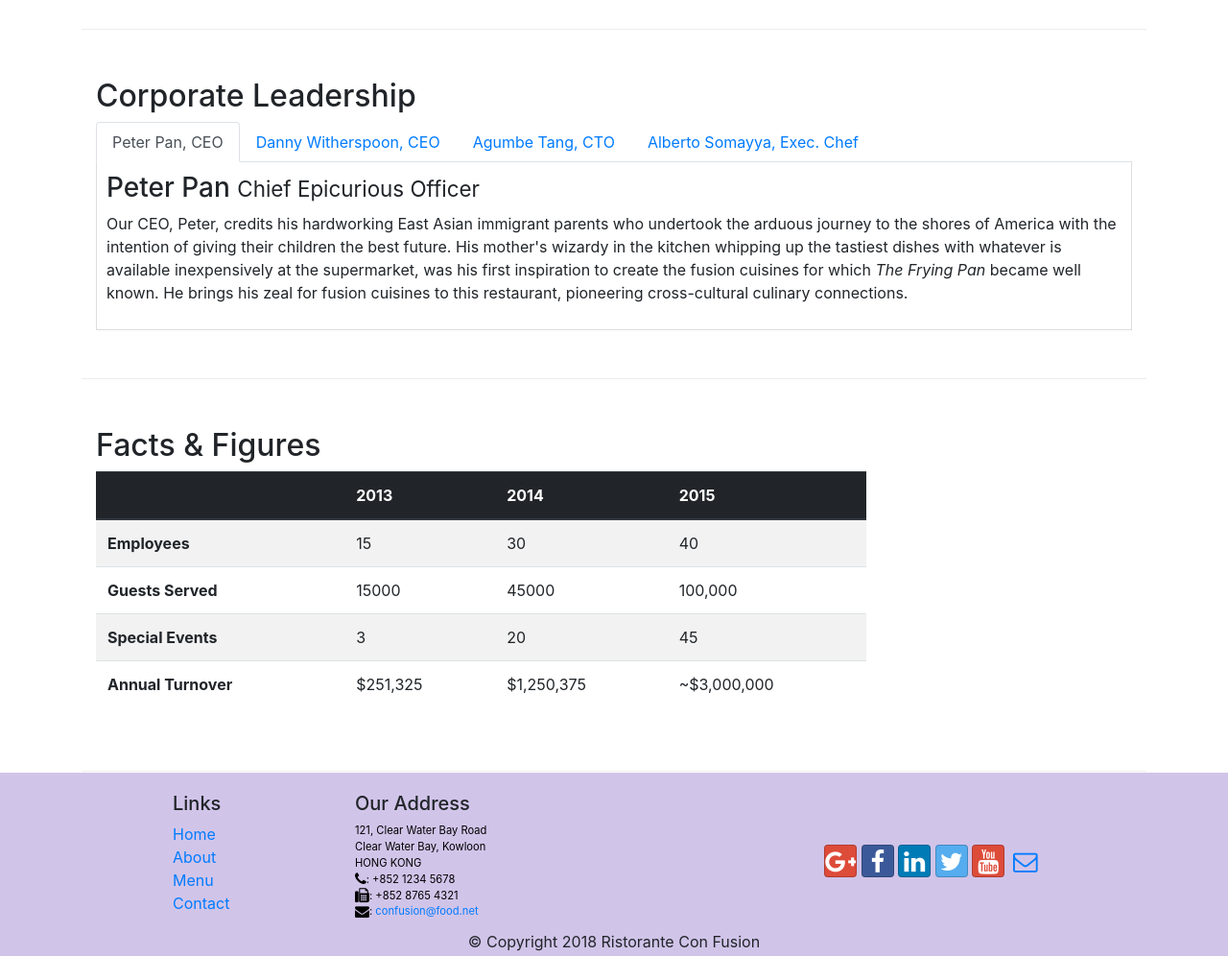
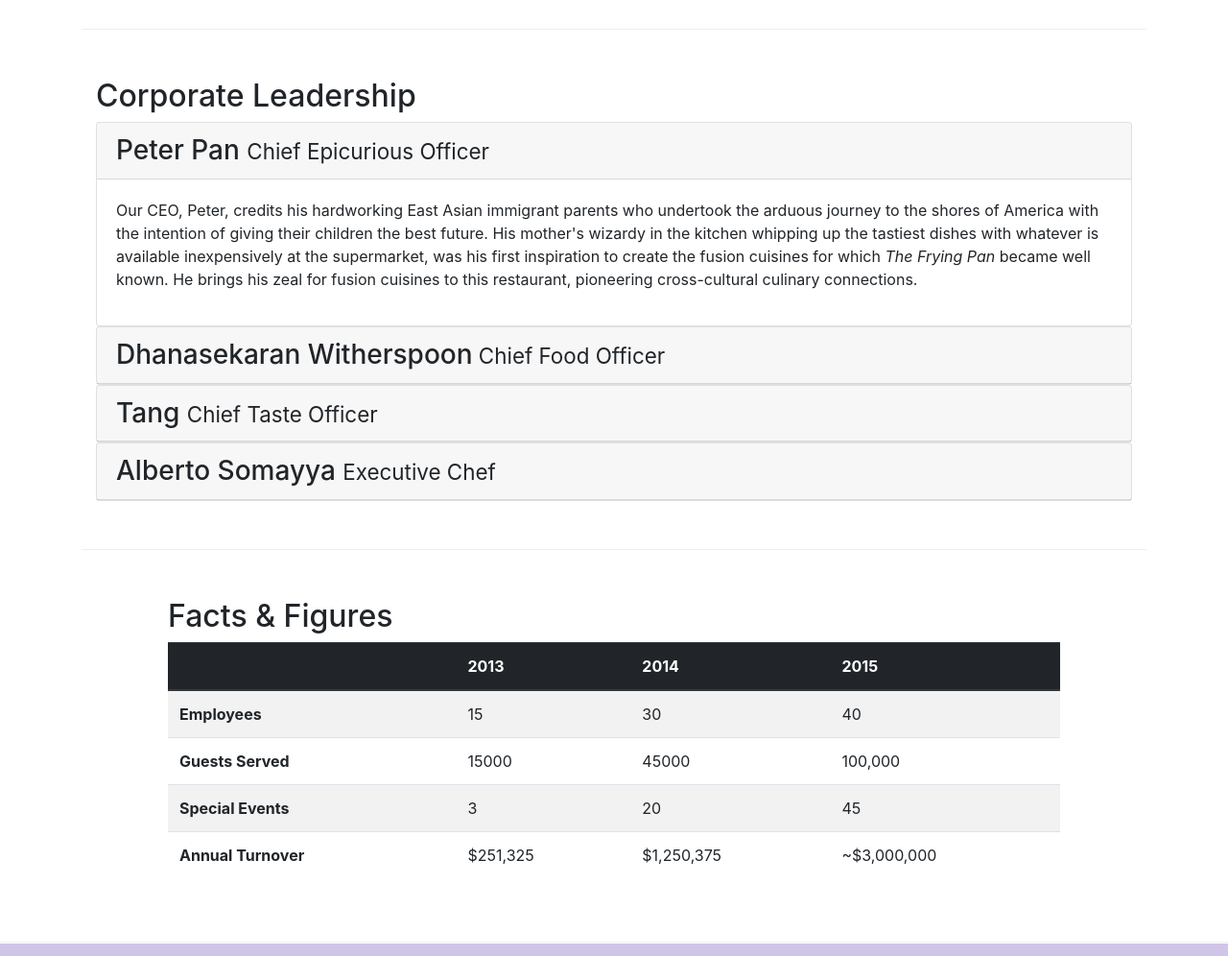
Before and after one commit to Valentyn23/bootstrap, a website: page aboutus.html in a window 1280 px wide. Shown: the part 920-1916 px from the top of the page at 96% size. Drawn offline with nearby package versions, Linux system fonts and the light colour scheme.

Commit message:
accordion

```diff
--- a/aboutus.html
+++ b/aboutus.html
@@ -107,47 +107,67 @@
             <div class="col-12 col-sm">
                 <h2>Corporate Leadership</h2>
 
-                <ul class="nav nav-tabs">
-                    <li class="nav-item">
-                        <a class="nav-link active" href="#peter"
-                            role="tab" data-toggle="tab">Peter Pan, CEO</a>
-                    </li>
-                    <li class="nav-item">
-                        <a class="nav-link" href="#danny"
-                           role="tab" data-toggle="tab">Danny Witherspoon, CEO</a>
-                    </li>
-                    <li class="nav-item">
-                        <a class="nav-link" href="#agumbe"
-                        role="tab" data-toggle="tab">Agumbe Tang, CTO</a>
-                      </li>
-                      <li class="nav-item">
-                        <a class="nav-link" href="#alberto"
-                        role="tab" data-toggle="tab">Alberto Somayya, Exec. Chef</a>
-                      </li>
-                </ul>
-                <div class="tab-content">
-
-                    <div role="tabpanel" class="tab-pane fade show active" id="peter">
-                        <h3>Peter Pan <small>Chief Epicurious Officer</small></h3>
+                <div id="accordion">
+                    <div class="card">
+                        <div class="card-header" role="tab" id="peterhead">
+                            <h3 class="mb-0">
+                                <a data-toggle="collapse" data-target="#peter">
+                                    Peter Pan <small>Chief Epicurious Officer</small>
+                                </a>
+                            </h3>
+                        </div>
+                        <div role="tabpanel" class="collapse show" id="peter" data-parent="#accordion">
+                            <div class="card-body">
                                 <p class="d-none d-sm-block">Our CEO, Peter, credits his hardworking East Asian immigrant parents who undertook the arduous journey to the shores of America with the intention of giving their children the best future. His mother's wizardy in the kitchen whipping up the tastiest dishes with whatever is available inexpensively at the supermarket, was his first inspiration to create the fusion cuisines for which <em>The Frying Pan</em> became well known. He brings his zeal for fusion cuisines to this restaurant, pioneering cross-cultural culinary connections.</p>
                             </div>
-
-                    <div role="tabpanel" class="tab-pane fade" id="danny">
-                        <h3>Dhanasekaran Witherspoon <small>Chief Food Officer</small></h3>
+                        </div>
+                    </div>
+                    <div class="card">
+                        <div class="card-header" role="tab" id="dannyhead">
+                            <h3 class="mb-0">
+                                <a data-toggle="collapse" data-target="#danny">
+                                Dhanasekaran Witherspoon<small> Chief Food Officer</small>
+                            </a>
+                        </h3>
+                        </div>
+                        <div role="tabpanel" class="collapse" id="danny" data-parent="#accordion">
+                            <div class="card-body">
                                 <p class="d-none d-sm-block">Our CFO, Danny, as he is affectionately referred to by his colleagues, comes from a long established family tradition in farming and produce. His experiences growing up on a farm in the Australian outback gave him great appreciation for varieties of food sources. As he puts it in his own words, <em>Everything that runs, wins, and everything that stays, pays!</em></p>
                             </div>
+                        </div>
+                    </div>
+                    <div class="card">
+                        <div class="card-header" role="tab" id="agumbehead">
+                            <h3 class="mb-0">
+                                <a data-toggle="collapse" data-target="#agumbe">
+                                Tang <small>Chief Taste Officer</small>
+                            </a>
+                        </h3>
+                        </div>
+                        <div role= "tabpanel" class="collapse" id="agumbe" data-parent="#accordion">
+                            <div class="card-body">
+                                <p class="d-none d-sm-block">Blessed with the most discerning gustatory sense, Agumbe, our CTO, personally ensures that every dish that we serve meets his exacting tastes. Our chefs dread the tongue lashing that ensues if their dish does not meet his exacting standards. He lives by his motto, <em>You click only if you survive my lick.</em></p>
 
-                    <div role="tabpanel" class="tab-pane fade" id="agumbe">
-                        <h3>Agumbe Tang <small>Chief Taste Officer</small></h3>
-                        <p class="d-none d-sm-block">Blessed with the most discerning gustatory sense, Agumbe, our CTO, personally ensures that every dish that we serve meets his exacting tastes. Our chefs dread the tongue lashing that ensues if their dish does not meet his exacting standards. He lives by his motto, <em>You click only if you survive my lick.</em></p>
                             </div>
-
-                    <div role="tabpanel" class="tab-pane fade" id="alberto">
-                        <h3>Alberto Somayya <small>Executive Chef</small></h3>
+                        </div>
+                      </div>
+                      <div class="card">
+                        <div class="card-header" role="tab" id="albertohead">
+                            <h3 class="mb-0">
+                                <a data-toggle="collapse" data-target="#alberto">
+                                    Alberto Somayya <small>Executive Chef</small>
+                                </a>
+                            </h3>
+                        </div>
+                        <div role="tabpanel" class="collapse" id="alberto" data-parent="#accordion">
+                            <div class="card-body">
                                 <p class="d-none d-sm-block">Award winning three-star Michelin chef with wide International experience having worked closely with whos-who in the culinary world, he specializes in creating mouthwatering Indo-Italian fusion experiences. He says, <em>Put together the cuisines from the two craziest cultures, and you get a winning hit! Amma Mia!</em></p>
                             </div>
                         </div>
+                      </div>
+                    </div>
 
+              </div>
             </div>
         </div>
 
@@ -157,7 +177,7 @@
 
 
 
-       <div class="row row-content" >
+       <div class="row row-content justify-content-center" >
         <div class="col-12 col-sm-9">
             <h2>Facts &amp; Figures</h2>
             <div class="table-responsive">
```
Lines whose indentation alone changed are shown as unchanged.
